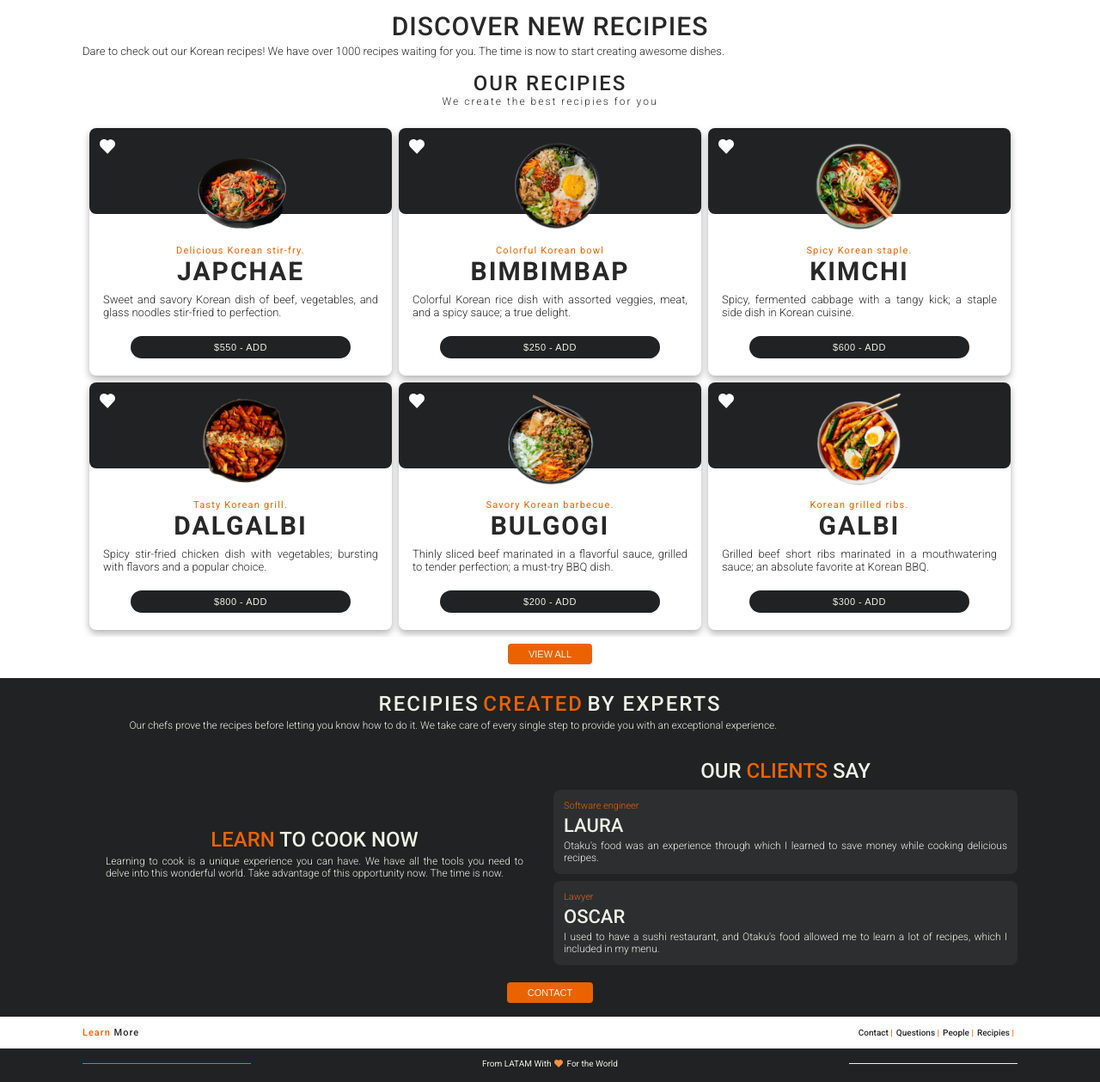
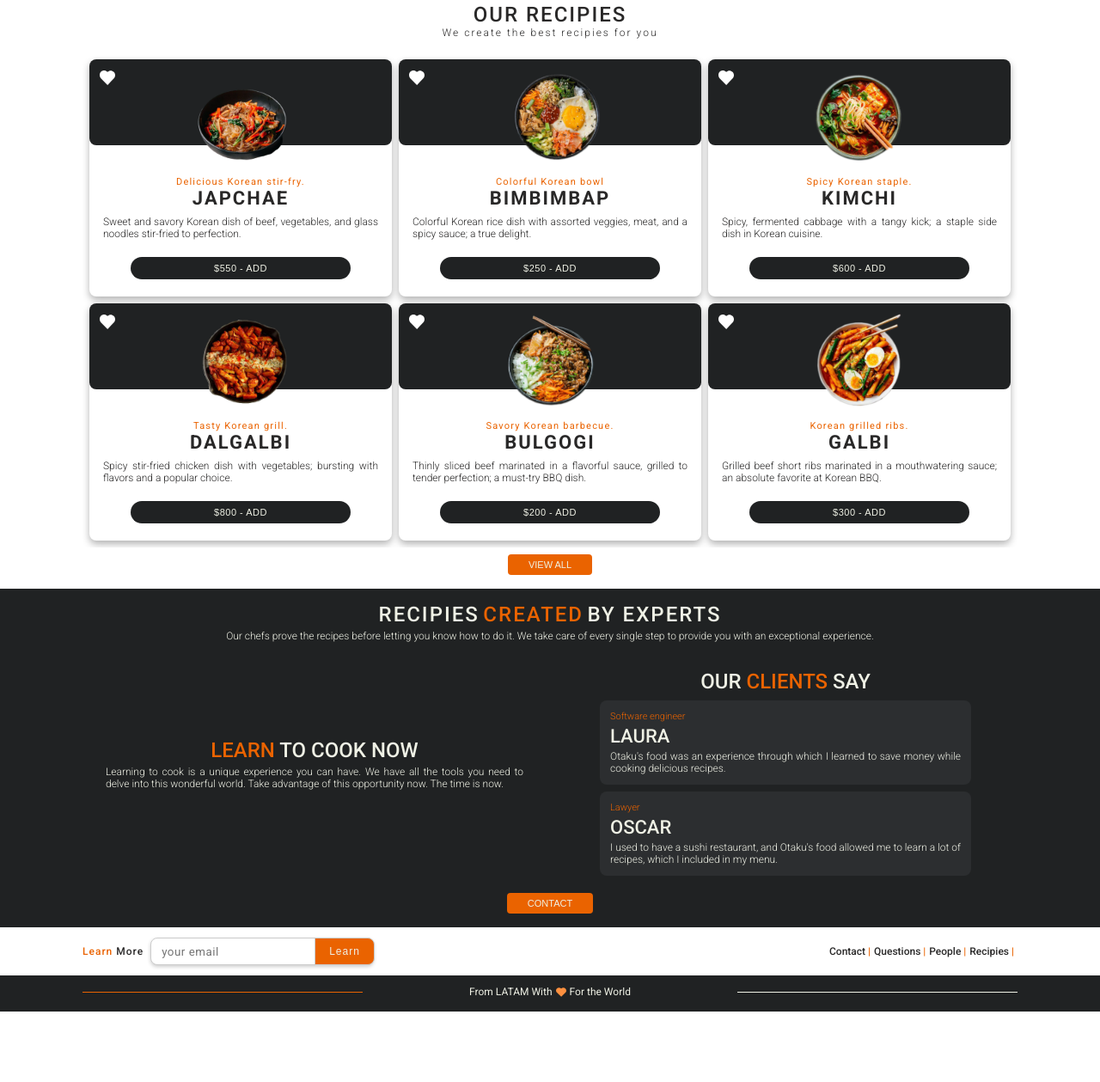
Before and after one commit to DREAMERCOMPANY/koreanFood, a plain HTML site: page index.html in a window 1280 px wide. Shown: the part 1295-2554 px from the top of the page at 86% size. After the commit the page ends 2472 px from the top, so only its background shows below. Drawn offline with Linux system fonts and the light colour scheme.

Commit message:
Added desktop adjustments

```diff
--- a/CSS/desktop.css
+++ b/CSS/desktop.css
@@ -1,3 +1,34 @@
-.nav{
-    background-color: green;
+.plans__cards {
+    justify-content: center;
 }
+
+.love__cards--content, .learn__card {
+    width: 70%;
+
+}
+
+.learn__card{
+    width: 80%;
+    align-self: center;
+}
+
+.footer__up--input,  .footer__up--button{
+    display: block;
+}
+
+.love__hero--left .plans--title::after{
+    content: " WITH LOVE";
+    color: var(--orangeTitle);
+}
+
+.plans--subtitle{
+    display: none;
+}
+
+.recipies__discover p:nth-child(2){
+    text-align: center;
+}
+
+.recipies__experts--text{
+    text-align: center;
+}
--- a/CSS/main.css
+++ b/CSS/main.css
@@ -955,6 +955,44 @@ header{
     color: var(--orangeTitle);
   }
 
+  .footer__up--input {
+    height: 32px;
+    border: 1px solid #ccc;
+    border-radius: 8px;
+    padding: 12px;
+    box-shadow: 0 2px 4px rgba(0, 0, 0, 0.2);
+    transition: box-shadow 0.3s ease-in-out;
+    font-family: 'Roboto', sans-serif;
+    letter-spacing: 0.5px;
+    width: 260px;
+    display: none;
+  }
+
+  .footer__up--input:focus {
+    box-shadow: 0 0 0 1px var(--orangeTitle);
+    border-color: var(--orangeTitle);
+    outline: none;
+  }
+
+  .footer__up--button{
+    height: 32px;
+    border-top-right-radius: 8px;
+    border-bottom-right-radius: 8px;
+    border:none ;
+    border: 1px solid #ccc;
+    outline: none;
+    padding: 0 16px;
+    font-size: 12px;
+    letter-spacing: 1px;
+    background-color: var(--orangeTitle);
+    color: var(--textWhite);
+    position: relative;
+    right: 77px;
+    cursor: pointer;
+    display: none;
+  }
+
+
   .footer__down {
     background-color: var(--backgroundBlack);
     padding: 12px 0 16px;
--- a/CSS/tablet.css
+++ b/CSS/tablet.css
@@ -56,15 +56,15 @@
 }
 
 .plans--title{
-    font-size: var(--H2);
+    font-size: 24px;
 }
 
 .plans--subtitle{
-    font-size: var(--H3);
+    font-size: 22px;
 }
 
 .plans--desc{
-    font-size: 13px;
+    font-size: 12px;
 }
 
 
@@ -104,7 +104,7 @@
 }
 
 .love__card p:nth-child(2){
-    font-size: 28px;
+    font-size: 22px;
 
 }
 
@@ -117,12 +117,20 @@
     font-size: 11px;
 }
 
+.love__values p:first-child {
+    font-size: 24px;
+}
+
+.love__values p:last-child{
+    font-size: 12px;
+}
+
 .recipies__discover p:nth-child(1){
-    font-size: var(--H2);
+    font-size: 24px;
 }
 
 .recipies__discover p:nth-child(2){
-    font-size: 13px;
+    font-size: 12px;
 }
 
 .recipies__hero p:first-child{
@@ -149,11 +157,11 @@
 }
 
 .recipies__cards--info p:nth-child(2){
-    font-size: var(--H2);
+    font-size: 22px;
 }
 
 .recipies__cards--info p:nth-child(3){
-    font-size: 13px;
+    font-size: 12px;
 
 }
 .recipies__experts{
@@ -207,4 +215,35 @@
 
 .learn__card--item p:nth-child(3),.learn__text p:last-child, .recipies__experts--text {
     font-size: 12px;
+
 }
+
+.footer__up--left{
+    display: flex;
+    justify-content: center;
+    align-items: center;
+    gap: 8px;
+}
+
+.footer__up--left p,.footer__up--right ul li{
+    font-size: 12px;
+}
+
+
+
+.footer__down--left, .footer__down--right{
+    width: 30%;
+}
+
+.footer__down--center p{
+    font-size: 12px;
+}
+
+.footer__down--center p span{
+    width: 12px;
+    height: 12px;
+}
+
+.recipies__cards{
+    overflow-x: hidden;
+}
--- a/index.html
+++ b/index.html
@@ -367,6 +367,10 @@
         <div class="footer__up">
             <div class="footer__up--left">
                 <p><span>Learn</span> More</p>
+                     <input class="footer__up--input"  type="text" placeholder="your email">
+                    <button class="footer__up--button">Learn</button>
+
+
             </div>
 
             <div class="footer__up--right">
```
